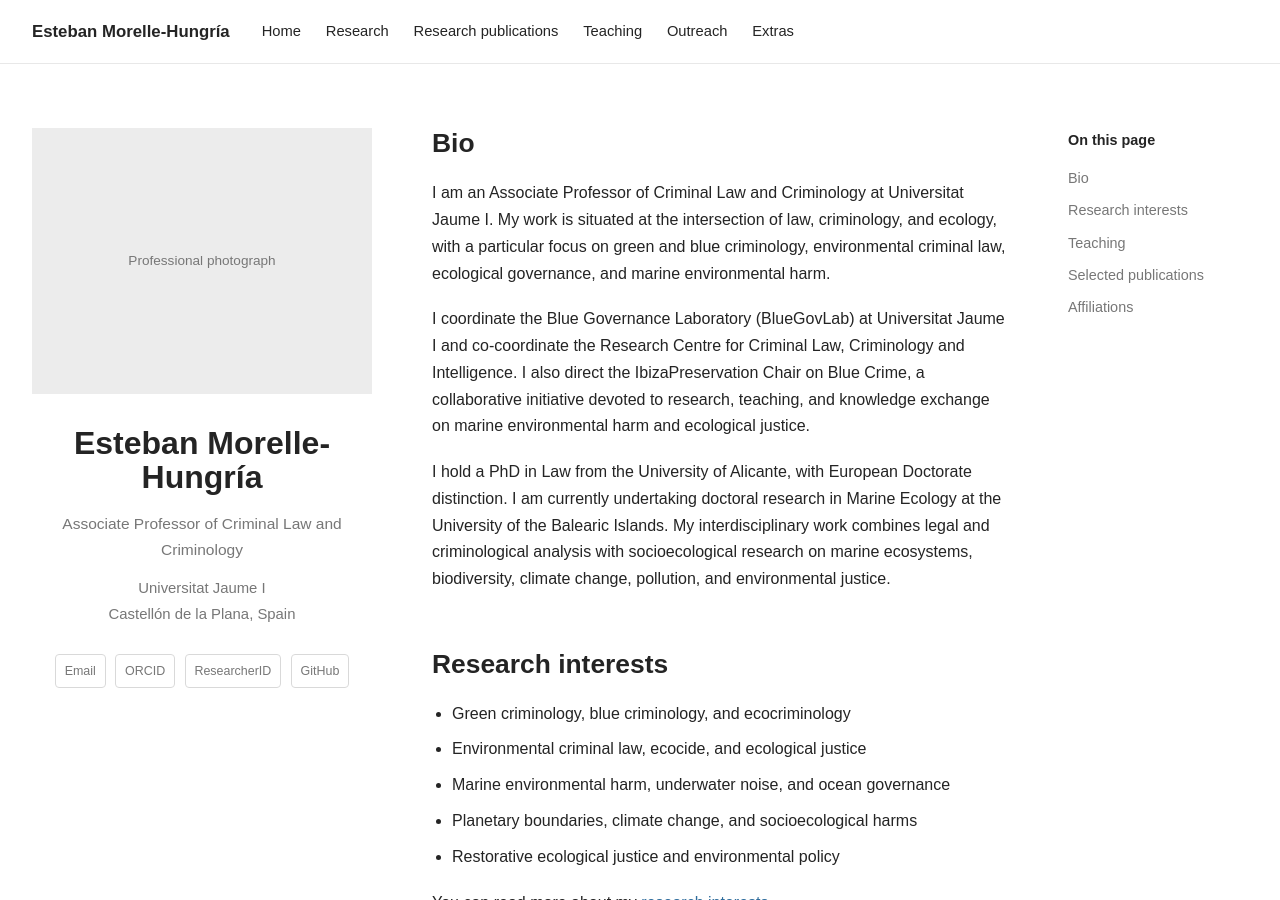
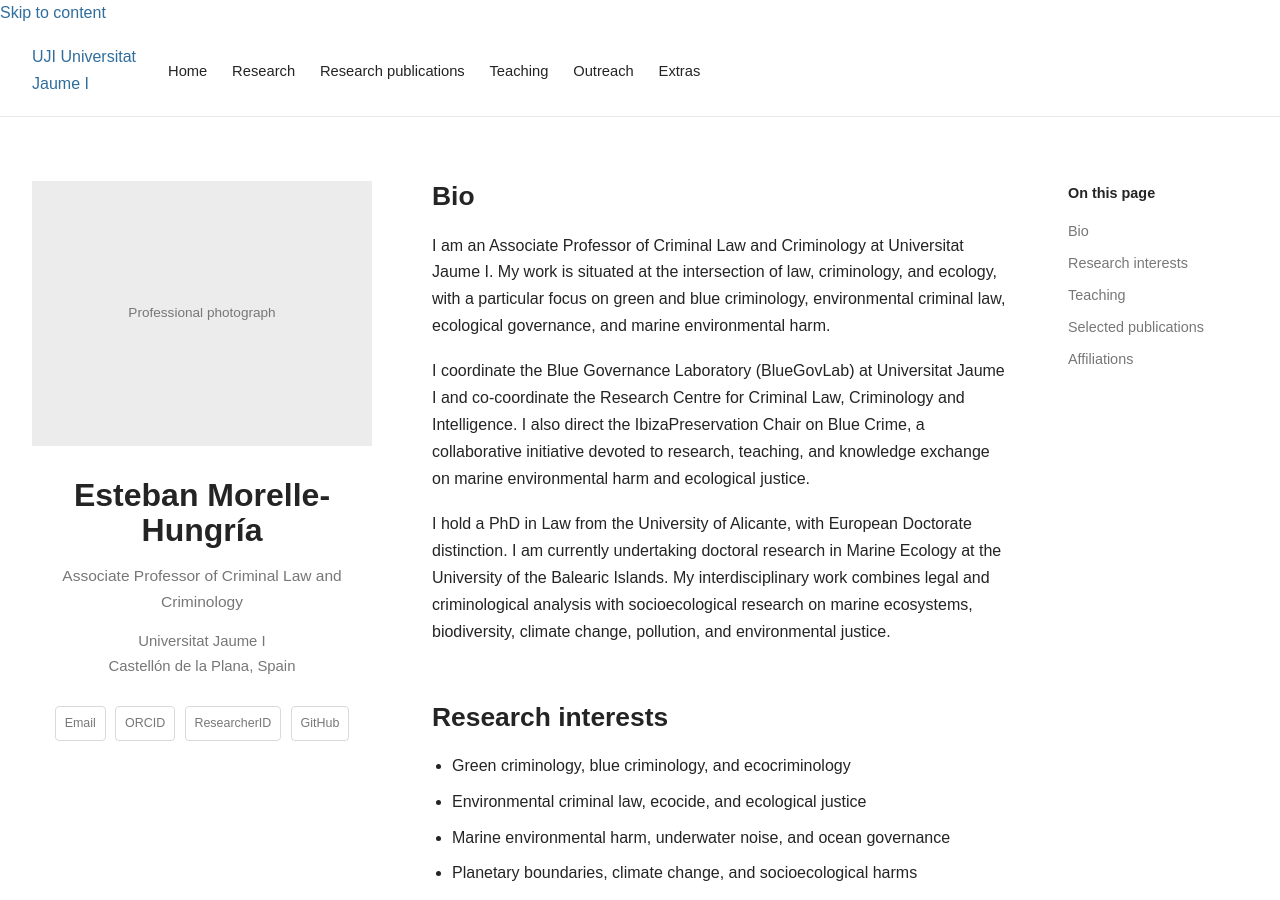
Before and after one commit to emorelleh/emorelleh.github.io, a Jekyll site: the page built from index.md, in a window 1280 px wide and 900 px high. Built offline with Jekyll 4.4.1, drawn with Linux system fonts in a browser that asks for light colours.

Commit message:
Update default.html
Set university header and navigation

```diff
--- a/_layouts/default.html
+++ b/_layouts/default.html
@@ -8,9 +8,14 @@
   <link rel="stylesheet" href="{{ '/assets/css/style.css' | relative_url }}">
 </head>
 <body>
+  <a class="skip-link" href="#main-content">Skip to content</a>
+
   <header class="site-header">
     <div class="header-inner">
-      <a class="site-name" href="{{ '/' | relative_url }}">{{ site.name }}</a>
+      <a class="university-brand" href="{{ '/' | relative_url }}" aria-label="Esteban Morelle-Hungría — Home">
+        <span class="university-brand-placeholder">UJI <span>Universitat<br>Jaume I</span></span>
+      </a>
+
       <nav class="main-nav" aria-label="Main navigation">
         <a href="{{ '/' | relative_url }}">Home</a>
         <a href="{{ '/research/' | relative_url }}">Research</a>
@@ -22,7 +27,7 @@
     </div>
   </header>
 
-  <main class="site-main">
+  <main class="site-main" id="main-content">
     {{ content }}
   </main>
 
```
